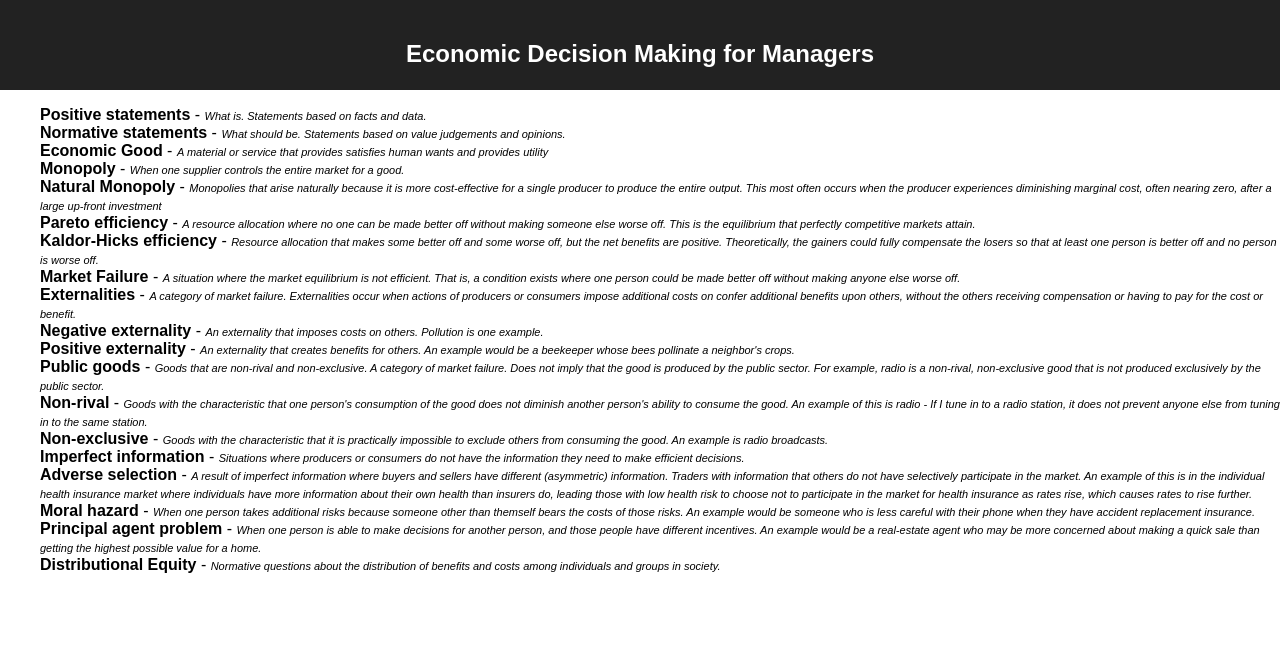
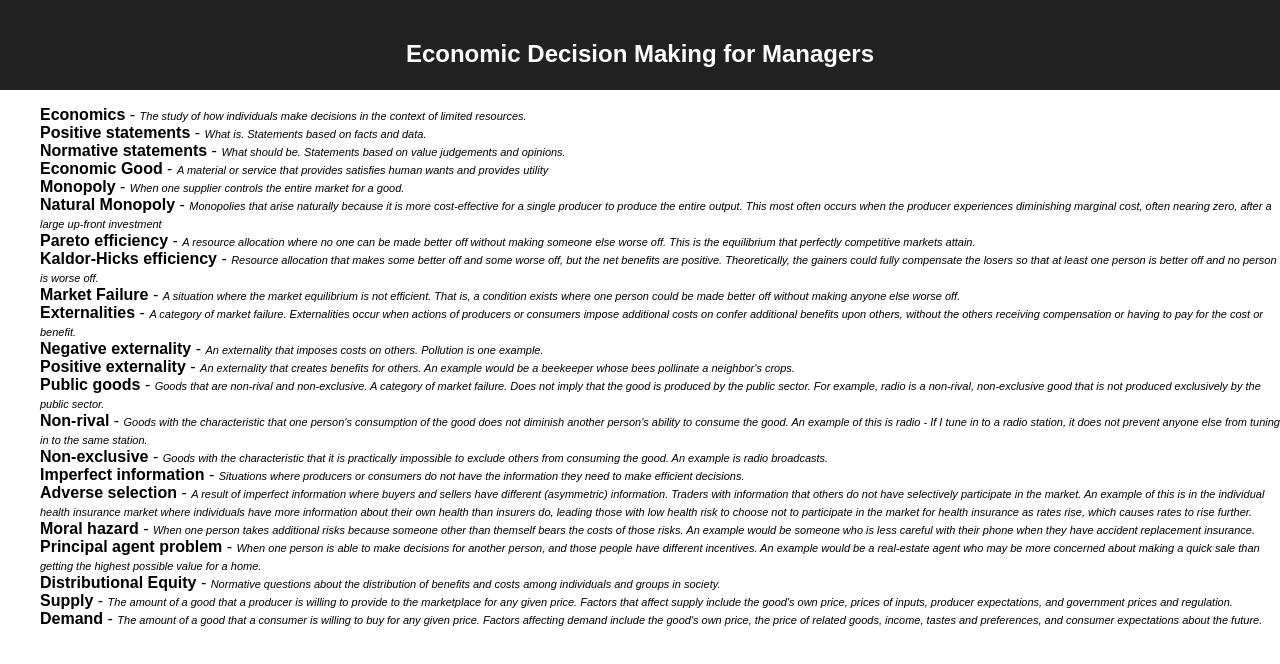
Before and after one commit to srdone/MPA612, a React (Create React App) app: page / in a window 1280 px wide. Shown: the top 664 px of the page. Built offline with nearby package versions, Linux system fonts and the light colour scheme.

Commit message:
adding more definitions

```diff
--- a/src/definitions.js
+++ b/src/definitions.js
@@ -1,4 +1,8 @@
 export const definitions = [
+  {
+    name: 'Economics',
+    description: `The study of how individuals make decisions in the context of limited resources.`
+  },
   {
     name: 'Positive statements',
     description: `What is. Statements based on facts and data.`
@@ -99,5 +103,17 @@ export const definitions = [
     name: 'Distributional Equity',
     description: `Normative questions about the distribution of benefits and costs among
       individuals and groups in society.`
+  },
+  {
+    name: 'Supply',
+    description: `The amount of a good that a producer is willing to provide to the marketplace for any given price.
+      Factors that affect supply include the good's own price, prices of inputs, producer expectations,
+      and government prices and regulation.`
+  },
+  {
+    name: 'Demand',
+    description: `The amount of a good that a consumer is willing to buy for any given price.
+      Factors affecting demand include the good's own price, the price of related goods, income,
+      tastes and preferences, and consumer expectations about the future.`
   }
 ];
```
